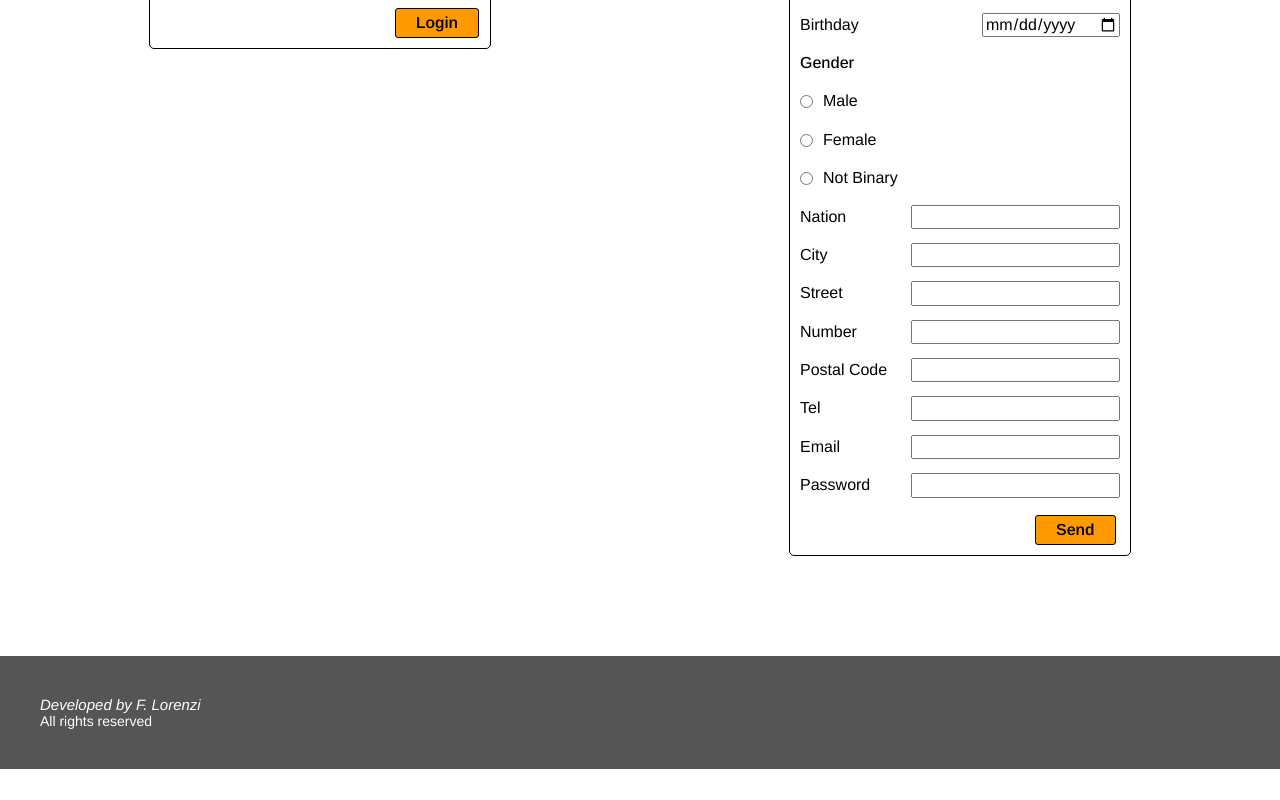
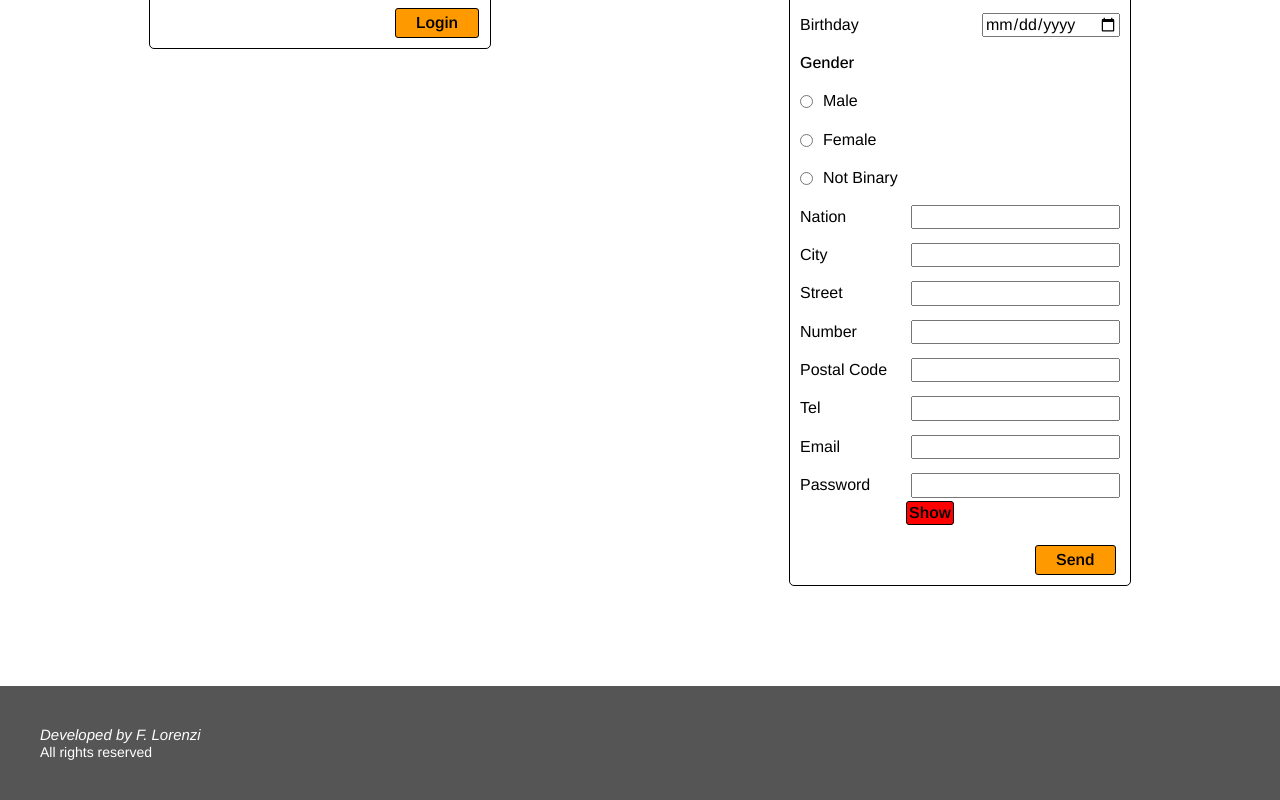
Before and after one commit to fabiolorenzi/tha-shirt, a React (Create React App) app in the folder client/: page /login in a window 1280 px wide. Shown: the part 488-1288 px from the top of the page. Before the commit the page ends 1257 px from the top, so only its background shows below. Built offline with nearby package versions, Linux system fonts and the light colour scheme; a web font is replaced by a local one.

Commit message:
added button for pssw shower in CreateAccount component

```diff
--- a/client/src/components/LoginArea/CreateAccount.jsx
+++ b/client/src/components/LoginArea/CreateAccount.jsx
@@ -17,6 +17,10 @@ function CreateAccount() {
         tel: "",
         email: "",
         password: ""
+    });
+    const [show, setShow] = useState({
+        showP: false,
+        word: "password"
     });
 
     const handleChange = e => {
@@ -63,6 +67,22 @@ function CreateAccount() {
                 window.location.reload();
             })
             .catch(err => alert(`${err}. Try again.`));
+    };
+
+    const psswShow = e => {
+        e.preventDefault();
+        if (show.showP) {
+            setShow({
+                showP: false,
+                word: "password"
+            });
+        } else {
+            setShow({
+                showP: true,
+                word: "text"
+            });
+        };
+
     };
 
     return(
@@ -132,7 +152,8 @@ function CreateAccount() {
                 </div>
                 <div>
                     <label htmlFor="password">Password</label>
-                    <input type="text" name="password" value={user.password} onChange={handleChange} />
+                    <input type={show.word} name="password" value={user.password} onChange={handleChange} />
+                    <button onClick={psswShow} className="passwordShower">Show</button>
                 </div>
                 <button type="submit">Send</button>
             </form>
--- a/client/src/components/LoginArea/stylesheets/CreateAccount.css
+++ b/client/src/components/LoginArea/stylesheets/CreateAccount.css
@@ -23,6 +23,13 @@
 .createAccountContainer div input {
   float: right;
   margin-top: -3px;
+}
+
+.createAccountContainer div .passwordShower {
+  padding: 2px;
+  margin-top: 3px;
+  margin-left: 106px;
+  background-color: #ff0000;
 }
 
 .createAccountContainer button {
--- a/client/src/components/LoginArea/stylesheets/CreateAccount.scss
+++ b/client/src/components/LoginArea/stylesheets/CreateAccount.scss
@@ -21,6 +21,12 @@
         input {
             float: right;
             margin-top: -3px;
+        }
+        .passwordShower {
+            padding: 2px;
+            margin-top: 3px;
+            margin-left: 106px;
+            background-color: $color4;
         }
     }
     button {
```
Also changed, not shown: 1 other file (tests, documents, lock files or other folders).
